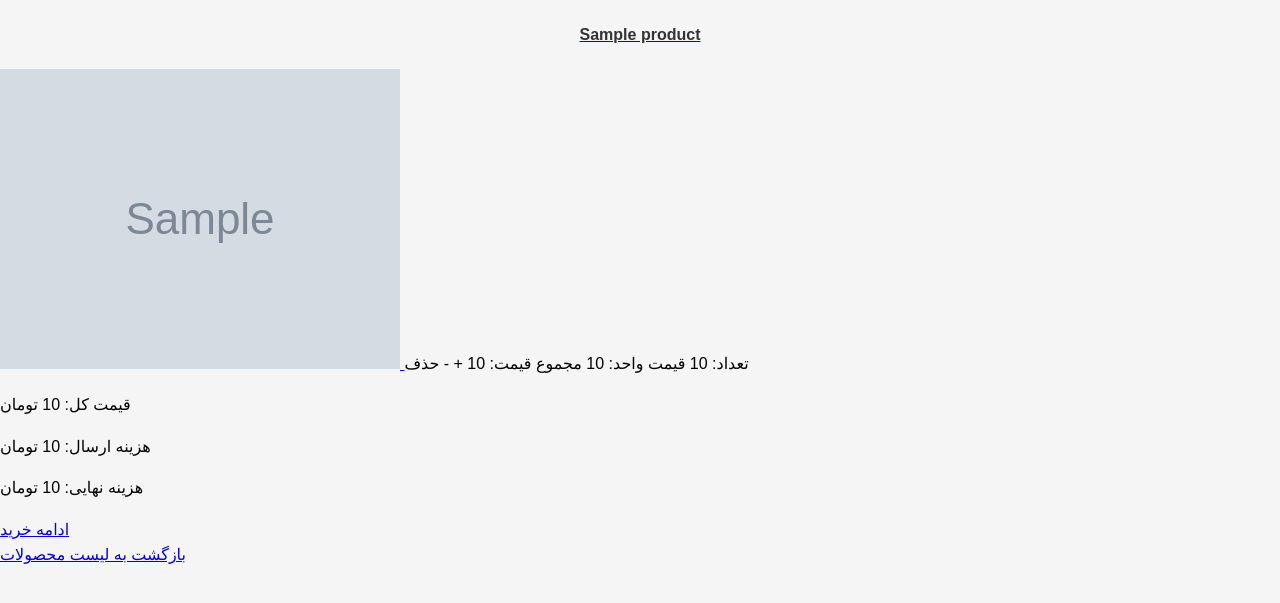
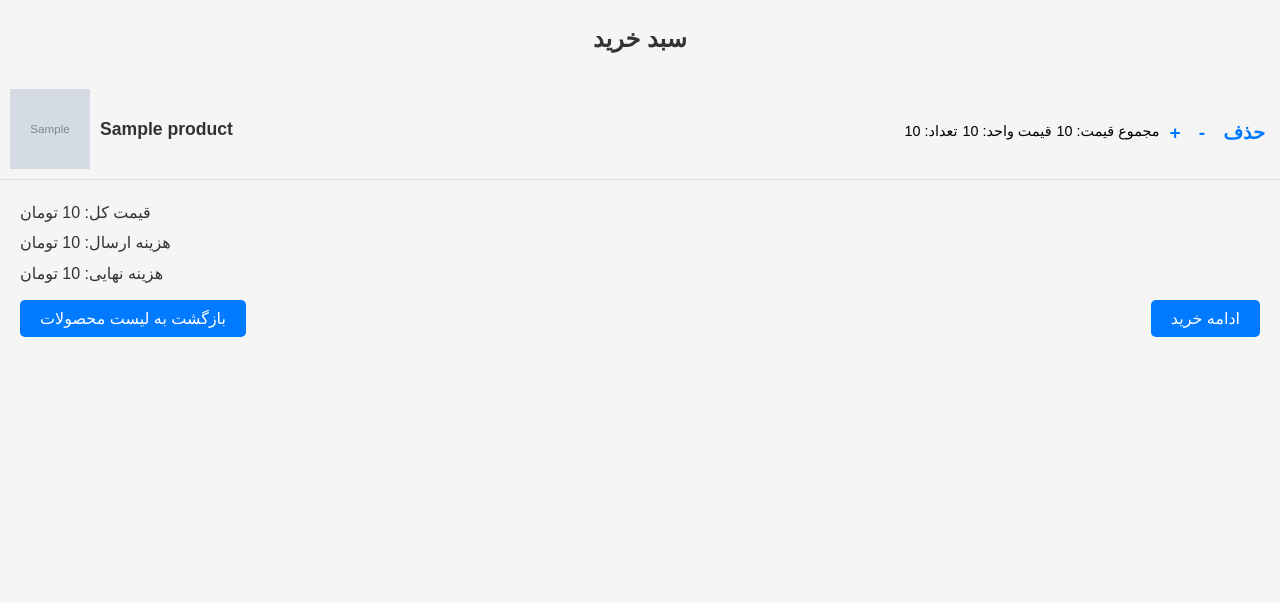
Before and after one commit to erfanscode/My-Shop, a Django app: template cart/templates/cart/cart-detail.html in a window 1280 px wide. Shown: the part 68-671 px from the top of the page. Run offline with Django 5.2, Linux system fonts and the light colour scheme; the template is opened without the code that fills it: most values are stand-ins (such as "Sample title", 1, 10 or a date in 2020); grey boxes marked "Sample" are stand-in pictures.

Commit message:
add style for cart page

```diff
--- a/cart/templates/cart/cart-detail.html
+++ b/cart/templates/cart/cart-detail.html
@@ -3,30 +3,34 @@
 {% block title %}سبد خرید{% endblock %}
 {% block content %}
 
+    <h2>سبد خرید</h2>
+
     {% for item in cart %}
-
+        <div class="cart-item">
             <a href="{% url 'shop:product-detail' item.product.id item.product.slug %}">
+                <img src="{{ item.product.images.first.file.url }}" alt="{{ item.product.name }}">
                 <h4>{{ item.product.name }}</h4>
-            <img src="{{ item.product.images.first.file.url }}">
             </a>
-
+            <div class="cart-details">
                 <span>تعداد: {{ item.quantity }}</span>
                 <span>قیمت واحد: {{ item.price }}</span>
                 <span>مجموع قیمت: {{ item.total }}</span>
-
+            </div>
+            <div class="quantity-controls">
                 <span class="quantity-add">+</span>
                 <span class="quantity-decrease">-</span>
                 <span class="quantity-remove">حذف</span>
-
+            </div>
+        </div>
     {% endfor %}
 
-    <div>
+    <div class="cart-summary">
         <p>قیمت کل: {{ cart.get_total_price }} تومان</p>
         <p>هزینه ارسال: {{ cart.get_post_price }} تومان</p>
         <p>هزینه نهایی: {{ cart.get_final_price }} تومان</p>
     </div>
 
-    <div>
+    <div class="cart-actions">
         <div class="continue-btn"><a href="#">ادامه خرید</a></div>
         <div class="back-btn"><a href="{% url 'shop:product-list' %}">بازگشت به لیست محصولات</a></div>
     </div>
--- a/shop/static/css/style.css
+++ b/shop/static/css/style.css
@@ -205,3 +205,92 @@ h4 {
     position: absolute;
     margin-left: 4rem;
 }
+
+.cart-item {
+    display: flex;
+    align-items: center;
+    padding: 10px;
+    border-bottom: 1px solid #ddd;
+}
+
+.cart-item a {
+    text-decoration: none;
+    color: #333;
+    display: flex;
+    align-items: center;
+    flex: 1;
+}
+
+.cart-item img {
+    width: 80px;
+    height: 80px;
+    object-fit: cover;
+    margin-right: 10px;
+}
+
+.cart-item h4 {
+    margin: 0;
+    font-size: 1.1rem;
+}
+
+.cart-details {
+    display: flex;
+    justify-content: space-between;
+    margin-top: 5px;
+    font-size: 0.9rem;
+}
+
+.cart-details span {
+    margin-right: 5px;
+}
+
+.quantity-controls {
+    display: flex;
+    align-items: center;
+    gap: 8px;
+    margin-top: 10px;
+}
+
+.quantity-controls span {
+    cursor: pointer;
+    padding: 5px;
+    font-weight: bold;
+    font-size: 1.2rem;
+    color: #007bff;
+}
+
+.quantity-remove {
+    color: #ff4d4d;
+}
+
+.cart-summary {
+    margin: 20px;
+    font-size: 1rem;
+    color: #333;
+}
+
+.cart-summary p {
+    margin: 5px 0;
+}
+
+.cart-actions {
+    display: flex;
+    flex-direction: row-reverse;
+    justify-content: space-between;
+    margin: 20px;
+}
+
+.cart-actions .continue-btn a,
+.cart-actions .back-btn a {
+    text-decoration: none;
+    color: white;
+    padding: 10px 20px;
+    background-color: #007bff;
+    border-radius: 5px;
+    transition: background-color 0.3s ease;
+}
+
+.cart-actions .continue-btn a:hover,
+.cart-actions .back-btn a:hover {
+    background-color: #0056b3;
+}
```
Lines whose indentation alone changed are shown as unchanged.
